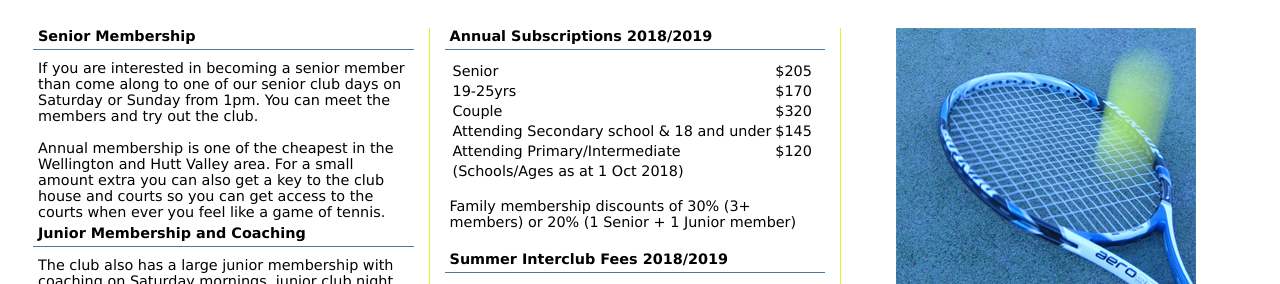
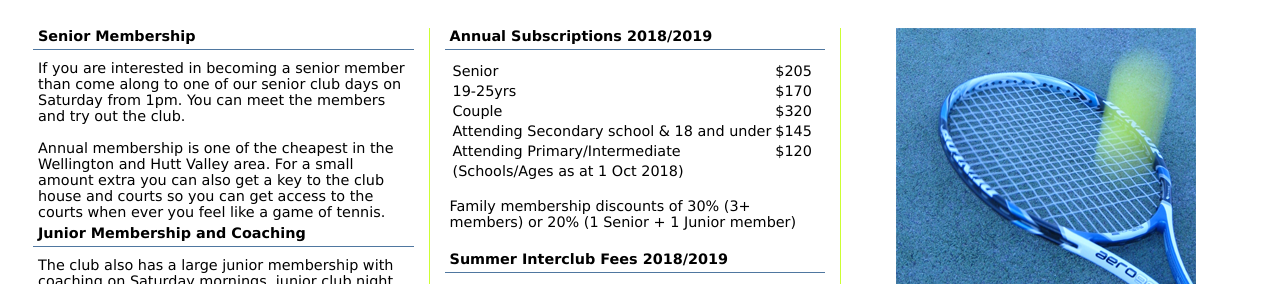
Before and after one commit to stucollins/petonetennis, a Jekyll site: the page built from src/membership.html, in a window 1280 px wide. Shown: the part 160-444 px from the top of the page. Built offline with Jekyll 4.4.1, drawn with Linux system fonts in a browser that asks for light colours; Markdown is read by kramdown in place of the engine named in the settings.

Commit message:
Updated with 2019 updates

```diff
--- a/src/membership.html
+++ b/src/membership.html
@@ -3,7 +3,7 @@
     title: Membership
 ---
 
-	<div id="column1" class="column"><div class="columnHeading">Senior Membership</div><div class="columnText">If you are interested in becoming a senior member than come along to one of our senior club days on Saturday or Sunday from 1pm. You can meet the members and try out the club.<br/><br/>Annual membership is one of the cheapest in the Wellington and Hutt Valley area. For a small amount extra you can also get a key to the club house and courts so you can get access to the courts when ever you feel like a game of tennis.</div>
+	<div id="column1" class="column"><div class="columnHeading">Senior Membership</div><div class="columnText">If you are interested in becoming a senior member than come along to one of our senior club days on Saturday from 1pm. You can meet the members and try out the club.<br/><br/>Annual membership is one of the cheapest in the Wellington and Hutt Valley area. For a small amount extra you can also get a key to the club house and courts so you can get access to the courts when ever you feel like a game of tennis.</div>
 	<div class="columnHeading">Junior Membership and Coaching</div><div class="columnText">The club also has a large junior membership with coaching on Saturday mornings, junior club night on Wed nights and junior interclub practice on Tuesday nights.</div>
 	<div class="columnText">Please <a href="./contact">contact us</a> if you would like further information</div>
 	</div>
```
